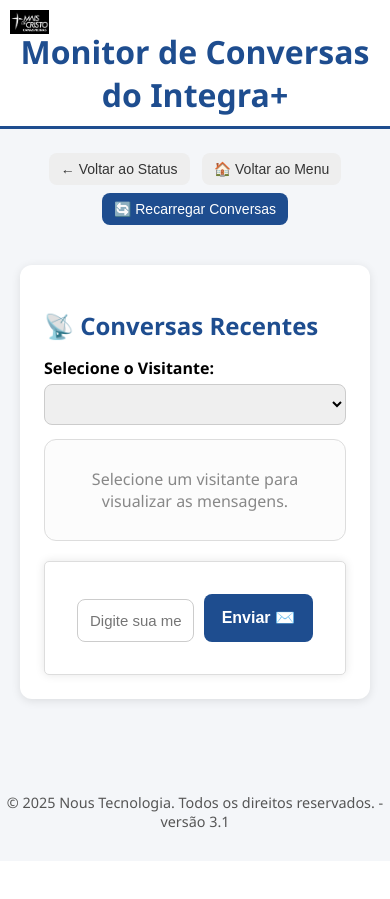
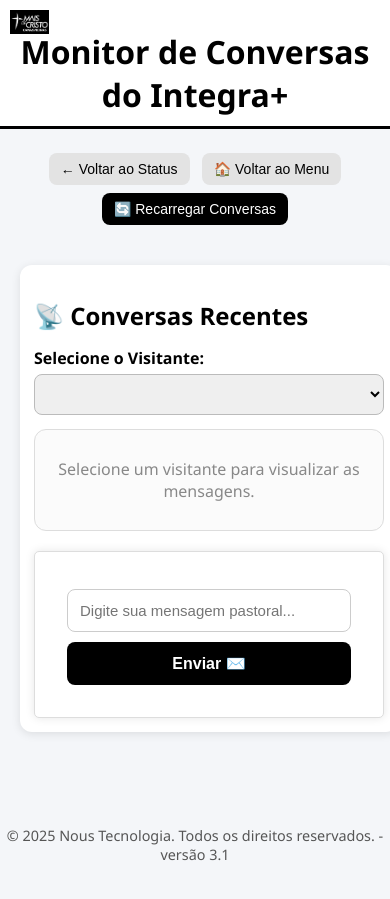
Before and after one commit to WilsonNous/nous_crm_church_v1, a Flask app: page /app/monitor in a window 390 px wide. Before the commit the page ends 828 px from the top, so only its background shows below. Run offline with Flask 3, Linux system fonts and the light colour scheme; data that the repository does not hold is empty.

Commit message:
Update app_monitor.html

```diff
--- a/templates/app_monitor.html
+++ b/templates/app_monitor.html
@@ -1,11 +1,13 @@
 <!DOCTYPE html>
 <html lang="pt-BR">
 <head>
-    <meta charset="UTF-8" />
-    <meta name="viewport" content="width=device-width, initial-scale=1.0" />
+    <meta charset="UTF-8">
+    <meta name="viewport" content="width=device-width, initial-scale=1.0">
     <title>💬 Monitor de Conversas | CRM Church</title>
-    <link rel="stylesheet" href="/static/main.css" />
+
+    <link rel="stylesheet" href="/static/main.css">
     <script src="/static/script_monitor.js" defer></script>
+
     <style>
         /* ======== BASE ======== */
         body {
@@ -19,7 +21,7 @@
             text-align: center;
             padding: 20px 10px 10px;
             background: #fff;
-        border-bottom: 3px solid #1e4d8f;
+            border-bottom: 3px solid #000;
         }
 
         header img {
@@ -27,7 +29,7 @@
         }
 
         header h1 {
-        color: #1e4d8f;
+            color: #000;
             margin: 10px 0 0;
             font-weight: 600;
         }
@@ -41,11 +43,12 @@
             margin-top: 40px;
             font-size: 0.9em;
             color: #555;
-        padding-bottom: 15px;
+            padding-bottom: 20px;
         }
 
         /* ======== CONTAINER ======== */
         .chat-container {
+            width: 100%;
             max-width: 1100px;
             margin: 20px auto;
             background: white;
@@ -55,14 +58,14 @@
         }
 
         h2 {
-        color: #1e4d8f;
+            color: #000;
             margin-bottom: 15px;
         }
 
         select {
             padding: 10px;
             border-radius: 8px;
-        border: 1px solid #ccc;
+            border: 1px solid #bbb;
             margin-bottom: 14px;
             width: 100%;
             font-size: 15px;
@@ -73,9 +76,9 @@
             border: 1px solid #ddd;
             border-radius: 12px;
             padding: 12px;
-        max-height: 500px;
+            max-height: 550px;
             overflow-y: auto;
-        background: #fcfcfc;
+            background: #fbfbfb;
             scroll-behavior: smooth;
         }
 
@@ -143,7 +130,7 @@
         }
 
         .form-envio button {
-        background: #1e4d8f;
+            background: #000;
             color: white;
             border: none;
             padding: 12px 18px;
@@ -153,88 +140,80 @@
         }
 
         .form-envio button:hover {
-        background: #163b6a;
+            background: #222;
         }
 
         /* ======== BUTTONS ======== */
-      .btn-primary,
-      .btn-secondary {
+        .btn-primary, .btn-secondary {
             padding: 8px 12px;
             border-radius: 8px;
             border: none;
             cursor: pointer;
             font-size: 14px;
             margin: 4px;
-        transition: background 0.2s;
+            transition: background 0.2s ease-in-out;
         }
 
         .btn-primary {
-        background: #1e4d8f;
+            background: #000;
             color: #fff;
         }
 
         .btn-primary:hover {
-        background: #163b6a;
+            background: #222;
         }
 
         .btn-secondary {
-        background: #eee;
-        color: #333;
+            background: #e3e3e3;
+            color: #000;
         }
 
         .btn-secondary:hover {
-        background: #ddd;
+            background: #ccc;
         }
 
         /* ======== ANIMAÇÕES ======== */
         @keyframes fadeIn {
-        from {
-          opacity: 0;
-          transform: translateY(5px);
+            from { opacity: 0; transform: translateY(5px); }
+            to   { opacity: 1; transform: translateY(0); }
         }
-        to {
-          opacity: 1;
-          transform: translateY(0);
+
+        /* ======== RESPONSIVIDADE ======== */
+        @media (max-width: 600px) {
+            .chat-container {
+                padding: 14px;
+            }
+
+            .form-envio {
+                flex-direction: column;
+            }
+
+            .msg {
+                max-width: 90%;
             }
         }
     </style>
 </head>
 
 <body>
+
 <header>
-      <img
-        src="/static/logo_maisdecristo_b2.png"
-        alt="Logo Igreja Mais de Cristo"
-        id="logo"
-      />
+    <img src="/static/logo_maisdecristo_b2.png" alt="Logo Igreja Mais de Cristo" id="logo">
     <h1 id="chatTitle">Monitor de Conversas do Integra+</h1>
 </header>
 
 <main>
+
     <div style="margin-bottom: 16px; text-align: center;">
-        <button
-          class="btn-secondary"
-          onclick="window.location.href='/app/monitor-status'"
-        >
-          ← Voltar ao Status
-        </button>
-        <button
-          class="btn-secondary"
-          onclick="window.location.href='/app/menu'"
-        >
-          🏠 Voltar ao Menu
-        </button>
-        <button class="btn-primary" id="btnReload">
-          🔄 Recarregar Conversas
-        </button>
+        <button class="btn-secondary" onclick="window.location.href='/app/monitor-status'">← Voltar ao Status</button>
+        <button class="btn-secondary" onclick="window.location.href='/app/menu'">🏠 Voltar ao Menu</button>
+        <button class="btn-primary" id="btnReload">🔄 Recarregar Conversas</button>
     </div>
 
     <div class="chat-container">
         <h2>📡 Conversas Recentes</h2>
 
-        <label for="visitanteSelect"
-          ><strong>Selecione o Visitante:</strong></label
-        >
+        <label for="visitanteSelect"><strong>Selecione o Visitante:</strong></label>
         <select id="visitanteSelect" onchange="carregarConversas()"></select>
 
         <div id="chatArea" class="chat-area">
@@ -271,115 +245,34 @@
 
         if (data.status !== "success") {
             select.innerHTML = "<option>Erro ao carregar visitantes</option>";
-          area.innerHTML =
-            "<p style='text-align:center; color:#c00;'>Erro ao carregar visitantes.</p>";
+            area.innerHTML = "<p style='text-align:center; color:#c00;'>Erro ao carregar visitantes.</p>";
             return;
         }
 
         data.visitantes.forEach((v) => {
             const opt = document.createElement("option");
             opt.value = v.id;
-          opt.textContent = `${v.nome} (${v.telefone})`;
+            opt.textContent = v.nome;     // exibimos só o nome
+            opt.dataset.telefone = v.telefone; // telefone salvo sem aparecer
             select.appendChild(opt);
         });
 
-        // Se veio da rota /app/monitor?visitante=123
         const urlParams = new URLSearchParams(window.location.search);
         const visitanteId = urlParams.get("visitante");
+
         if (visitanteId) {
             select.value = visitanteId;
             carregarConversas();
         } else {
-          area.innerHTML =
-            '<p style="text-align:center; color:#888;">Selecione um visitante para visualizar as mensagens.</p>';
+            area.innerHTML = '<p style="text-align:center; color:#888;">Selecione um visitante para visualizar as mensagens.</p>';
         }
     }
 
-      // ========= CARREGAR CONVERSAS =========
-      async function carregarConversas() {
-        const visitanteSelect = document.getElementById("visitanteSelect");
-        const visitanteId = visitanteSelect.value;
-        const visitanteNome =
-          visitanteSelect.options[visitanteSelect.selectedIndex]?.text || "";
-        const area = document.getElementById("chatArea");
-        const title = document.getElementById("chatTitle");
-
-        if (!visitanteId) {
-          title.textContent = "Monitor de Conversas do Integra+";
-          area.innerHTML =
-            '<p style="text-align:center; color:#888;">Selecione um visitante para visualizar as mensagens.</p>';
-          return;
-        }
-
-        // Atualiza título dinâmico
-        title.textContent = `💬 Conversas com ${visitanteNome
-          .split("(")[0]
-          .trim()}`;
-
-        area.innerHTML =
-          '<p style="text-align:center; color:#888;">⏳ Carregando conversas...</p>';
-
-        const res = await fetch(`/api/monitor/conversas/${visitanteId}`);
-        const data = await res.json();
-        area.innerHTML = "";
-
-        if (data.status === "success" && data.conversas?.length > 0) {
-          data.conversas.forEach((c) => {
-            const msg = document.createElement("div");
-            msg.classList.add("msg", c.tipo === "enviada" ? "bot" : "user");
-            msg.innerHTML = `
-              <p>${c.mensagem}</p>
-              <small>${c.autor} • ${new Date(
-              c.data_hora
-            ).toLocaleString("pt-BR")}</small>
-            `;
-            area.appendChild(msg);
-          });
-          area.scrollTop = area.scrollHeight;
-        } else if (data.status === "error") {
-          area.innerHTML = `<p style="text-align:center; color:#c00;">Erro: ${data.message}</p>`;
-        } else {
-          area.innerHTML =
-            '<p style="text-align:center; color:#888;">Nenhuma conversa encontrada para este visitante.</p>';
-        }
-      }
-
-      // ========= ENVIAR MENSAGEM =========
-      async function enviarMensagemManual(e) {
-        e.preventDefault();
-        const visitanteSelect = document.getElementById("visitanteSelect");
-        const numero = visitanteSelect.options[
-          visitanteSelect.selectedIndex
-        ].text.match(/\((.*?)\)/)[1];
-        const mensagem = document
-          .getElementById("mensagemInput")
-          .value.trim();
-
-        if (!mensagem) return alert("Digite uma mensagem antes de enviar.");
-
-        const res = await fetch("/api/send-message-manual", {
-          method: "POST",
-          headers: { "Content-Type": "application/json" },
-          body: JSON.stringify({ numero, mensagem }),
-        });
-
-        const data = await res.json();
-
-        if (data.success) {
-          document.getElementById("mensagemInput").value = "";
-          carregarConversas();
-        } else {
-          alert("Erro ao enviar: " + data.error);
-        }
-      }
-
-      // ========= INICIALIZAÇÃO =========
     document.addEventListener("DOMContentLoaded", () => {
         carregarVisitantes();
-        document
-          .getElementById("btnReload")
-          .addEventListener("click", carregarConversas);
+        document.getElementById("btnReload").addEventListener("click", carregarConversas);
     });
 </script>
+
 </body>
 </html>
```
Also changed, not shown: other parts of templates/app_monitor.html (+10 -31 lines). Lines whose indentation alone changed are shown as unchanged.
